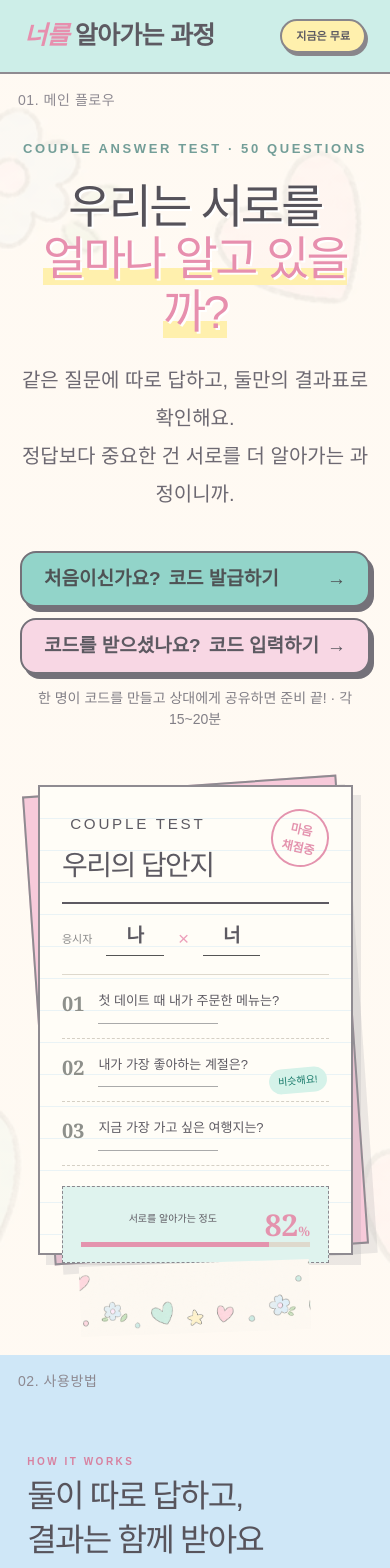
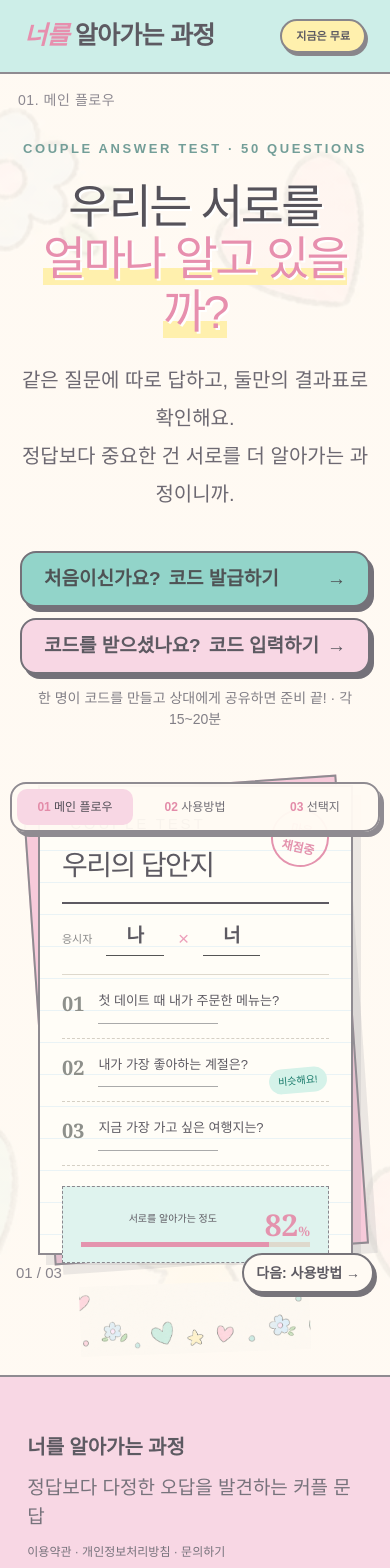
Before and after one commit to dlawlwl0620/knowing-you-couple-test, a React (Vite) app: page / in a window 390 px wide. Shown: the top 1568 px of the page. Built offline with nearby package versions, Linux system fonts and the light colour scheme; a web font is replaced by a local one.

Commit message:
Show landing steps as separate pages

```diff
--- a/app/easy-customize.css
+++ b/app/easy-customize.css
@@ -69,16 +69,9 @@ body {
   font-size: var(--easy-body-size);
 }
 
-html {
-  scroll-snap-type: y proximity;
-  scroll-padding-top: 74px;
-}
-
-.snap-section {
+.landing-panel {
   position: relative;
   min-height: calc(100svh - 74px);
-  scroll-snap-align: start;
-  scroll-snap-stop: always;
 }
 
 .section-step {
@@ -100,15 +93,55 @@ html {
   margin-right: 24px;
 }
 
-.flow-nav a {
+.flow-nav button {
+  border: 0;
+  border-bottom: 2px solid transparent;
+  padding: 8px 0;
+  background: transparent;
   color: #706d75;
   font-size: 14px;
-  text-decoration: none;
   white-space: nowrap;
 }
 
-.flow-nav a b {
+.flow-nav button b {
   color: #e38ca9;
+}
+
+.flow-nav button.active {
+  border-bottom-color: #e38ca9;
+  color: #4f4c54;
+}
+
+.landing-pager {
+  position: absolute;
+  right: 28px;
+  bottom: 22px;
+  left: 28px;
+  z-index: 4;
+  display: flex;
+  align-items: center;
+  justify-content: space-between;
+  pointer-events: none;
+}
+
+.landing-pager button,
+.landing-pager span {
+  pointer-events: auto;
+}
+
+.landing-pager button {
+  min-height: 44px;
+  border: 2px solid #77747a;
+  border-radius: 999px;
+  padding: 8px 18px;
+  background: #fffaf3;
+  box-shadow: 3px 4px 0 #77747a;
+  font-weight: 700;
+}
+
+.landing-pager span {
+  color: #88848c;
+  font-size: 15px;
 }
 
 /* 브라우저 전체를 채우지 않고 가운데 영역만 홈페이지로 사용합니다. */
@@ -295,16 +328,38 @@ main {
     --easy-body-size: 19px;
   }
 
-  html {
-    scroll-padding-top: 66px;
-  }
-
-  .snap-section {
+  .landing-panel {
     min-height: calc(100svh - 66px);
   }
 
   .flow-nav {
-    display: none;
+    position: fixed;
+    right: 10px;
+    bottom: 12px;
+    left: 10px;
+    z-index: 20;
+    display: grid;
+    grid-template-columns: repeat(3, 1fr);
+    gap: 4px;
+    margin: 0;
+    border: 2px solid #8f8b91;
+    border-radius: 16px;
+    padding: 5px;
+    background: rgba(255, 250, 243, .96);
+    box-shadow: 4px 5px 0 #8f8b91;
+  }
+
+  .flow-nav button {
+    overflow: hidden;
+    border: 0;
+    border-radius: 10px;
+    padding: 9px 3px;
+    font-size: 12px;
+    text-overflow: ellipsis;
+  }
+
+  .flow-nav button.active {
+    background: #f8d7e4;
   }
 
   .section-step {
@@ -316,12 +371,13 @@ main {
   .hero {
     gap: 55px;
     padding-top: 65px;
-    padding-bottom: 100px;
+    padding-bottom: 120px;
   }
 
   .how,
   .levels {
     min-height: calc(100svh - 66px);
+    padding-bottom: 120px;
   }
 
   .hero .lead {
@@ -358,6 +414,18 @@ main {
     bottom: 30px;
   }
 
+  .landing-pager {
+    right: 16px;
+    bottom: 82px;
+    left: 16px;
+  }
+
+  .landing-pager button {
+    min-height: 40px;
+    padding: 7px 12px;
+    font-size: 14px;
+  }
+
   main {
     width: 100%;
     box-shadow: none;
--- a/app/page.tsx
+++ b/app/page.tsx
@@ -66,6 +66,7 @@ const questions = [
 
 export default function Home() {
   const [step, setStep] = useState<Step>("landing");
+  const [landingPage, setLandingPage] = useState<1 | 2 | 3>(1);
   const [mode, setMode] = useState<"new" | "join">("new");
   const [level, setLevel] = useState<Level>("sprout");
   const [page, setPage] = useState(0);
@@ -80,10 +81,10 @@ export default function Home() {
 
   return (
     <main>
-      <nav className="nav"><button className="brand" onClick={() => setStep("landing")}><span>너를</span> 알아가는 과정</button>{step === "landing" && <div className="flow-nav" aria-label="페이지 바로가기"><a href="#main-flow"><b>01</b> 메인 플로우</a><a href="#how-it-works"><b>02</b> 사용방법</a><a href="#choose-test"><b>03</b> 선택지</a></div>}<div className="nav-right"><span className="price">지금은 무료</span><span className="secure">둘만의 커플 테스트</span></div></nav>
+      <nav className="nav"><button className="brand" onClick={() => { setStep("landing"); setLandingPage(1); }}><span>너를</span> 알아가는 과정</button>{step === "landing" && <div className="flow-nav" aria-label="페이지 바로가기"><button className={landingPage === 1 ? "active" : ""} onClick={() => setLandingPage(1)}><b>01</b> 메인 플로우</button><button className={landingPage === 2 ? "active" : ""} onClick={() => setLandingPage(2)}><b>02</b> 사용방법</button><button className={landingPage === 3 ? "active" : ""} onClick={() => setLandingPage(3)}><b>03</b> 선택지</button></div>}<div className="nav-right"><span className="price">지금은 무료</span><span className="secure">둘만의 커플 테스트</span></div></nav>
 
       {step === "landing" && <>
-        <section className="hero snap-section" id="main-flow">
+        {landingPage === 1 && <section className="hero landing-panel" id="main-flow">
           <p className="section-step">01. 메인 플로우</p>
           <div className="hero-copy">
             <p className="eyebrow">COUPLE ANSWER TEST · 50 QUESTIONS</p>
@@ -104,13 +105,15 @@ export default function Home() {
               <div className="score"><small>서로를 알아가는 정도</small><strong>82<span>%</span></strong><div><i style={{width:"82%"}}/></div></div>
             </div>
           </div>
-        </section>
-        <section className="how snap-section" id="how-it-works"><p className="section-step">02. 사용방법</p><div><small>HOW IT WORKS</small><h2>둘이 따로 답하고,<br/>결과는 함께 받아요</h2></div>{[["01","코드 만들기","대표 한 명이 이메일을 입력하고 커플 코드를 만들어요."],["02","각자 답하기","같은 50문항에 서로 상의하지 않고 솔직하게 답해요."],["03","결과 받아보기","맞다·비슷하다·다르다로 비교한 결과지를 이메일로 받아요."]].map(x=><article key={x[0]}><b>{x[0]}</b><h3>{x[1]}</h3><p>{x[2]}</p></article>)}</section>
-        <section className="levels snap-section" id="choose-test">
+          <div className="landing-pager"><span>01 / 03</span><button onClick={() => setLandingPage(2)}>다음: 사용방법 →</button></div>
+        </section>}
+        {landingPage === 2 && <section className="how landing-panel" id="how-it-works"><p className="section-step">02. 사용방법</p><div><small>HOW IT WORKS</small><h2>둘이 따로 답하고,<br/>결과는 함께 받아요</h2></div>{[["01","코드 만들기","대표 한 명이 이메일을 입력하고 커플 코드를 만들어요."],["02","각자 답하기","같은 50문항에 서로 상의하지 않고 솔직하게 답해요."],["03","결과 받아보기","맞다·비슷하다·다르다로 비교한 결과지를 이메일로 받아요."]].map(x=><article key={x[0]}><b>{x[0]}</b><h3>{x[1]}</h3><p>{x[2]}</p></article>)}<div className="landing-pager"><button onClick={() => setLandingPage(1)}>← 이전</button><span>02 / 03</span><button onClick={() => setLandingPage(3)}>다음: 선택지 →</button></div></section>}
+        {landingPage === 3 && <section className="levels landing-panel" id="choose-test">
           <p className="section-step">03. 선택지</p>
           <div className="section-title"><p>3 STEPS FOR US</p><h2>어떤 커플인가요?<br/>우리에게 맞는 시험지를 골라요!</h2><span>연애의 시간보다, 지금 서로에게 궁금한 마음을 기준으로 선택해 보세요.</span></div>
           <div className="level-grid">{(Object.keys(levels) as Level[]).map((key) => { const x=levels[key]; return <button key={key} className={`level-card ${x.color} ${level===key?"selected":""}`} onClick={()=>setLevel(key)}><span className="level-tag">난이도 {x.tag}</span><div className={`level-icon ${key}`} role="img" aria-label={`${x.subtitle} 손그림 아이콘`}></div><p>{x.title}</p><h3>{x.subtitle}</h3><small>{key==="sprout"?"취향과 첫 마음을 알아가는 우리":key==="chick"?"일상과 마음의 습관까지 아는 우리":"미래와 생활을 함께 그리는 우리"}</small><i>{level===key?"선택됨 ✓":"이 시험지 선택하기 →"}</i></button>})}</div>
-        </section>
+          <div className="landing-pager"><button onClick={() => setLandingPage(2)}>← 이전: 사용방법</button><span>03 / 03</span></div>
+        </section>}
       </>}
 
       {(step === "profile" || step === "code" || step === "checkout") && <section className="form-page"><button className="back" onClick={()=>setStep("landing")}>← 처음으로</button><div className="form-card">
```
